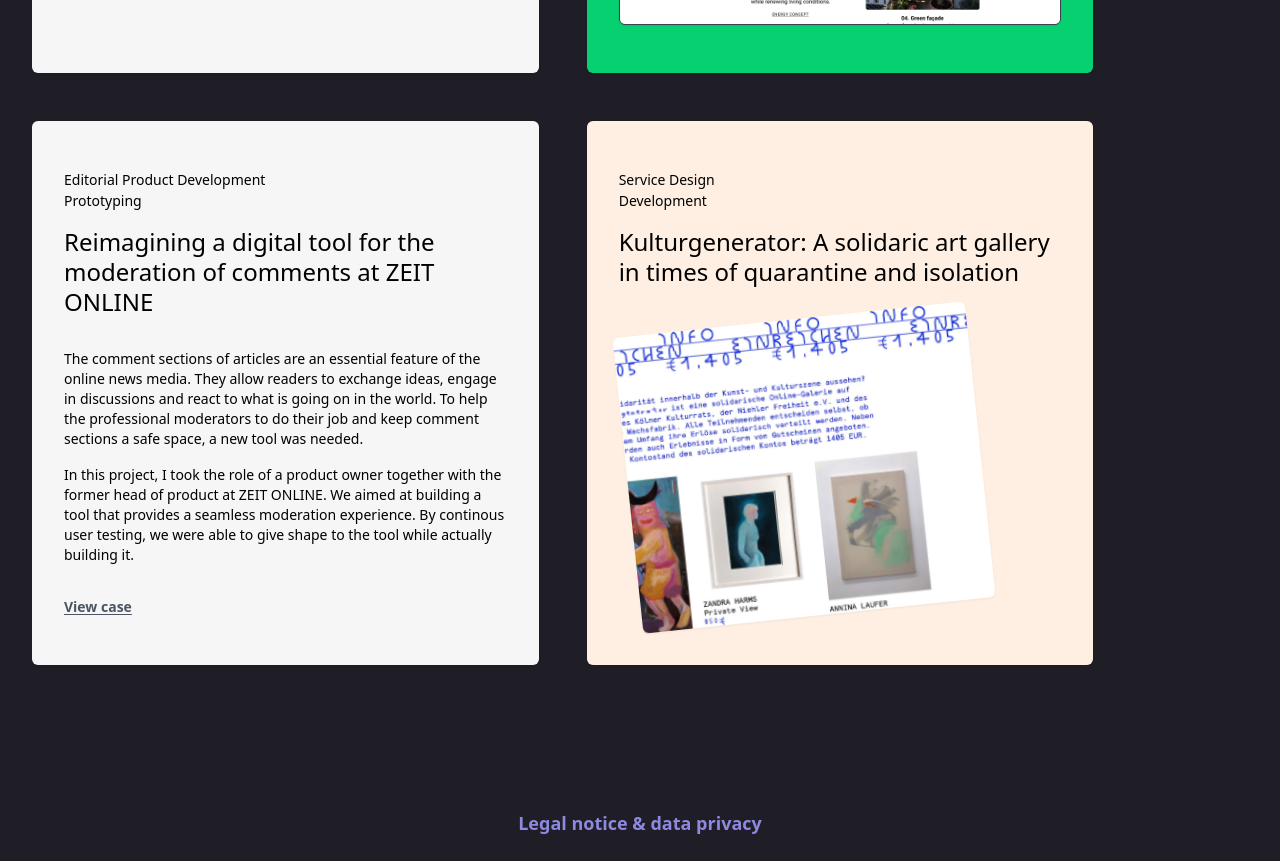
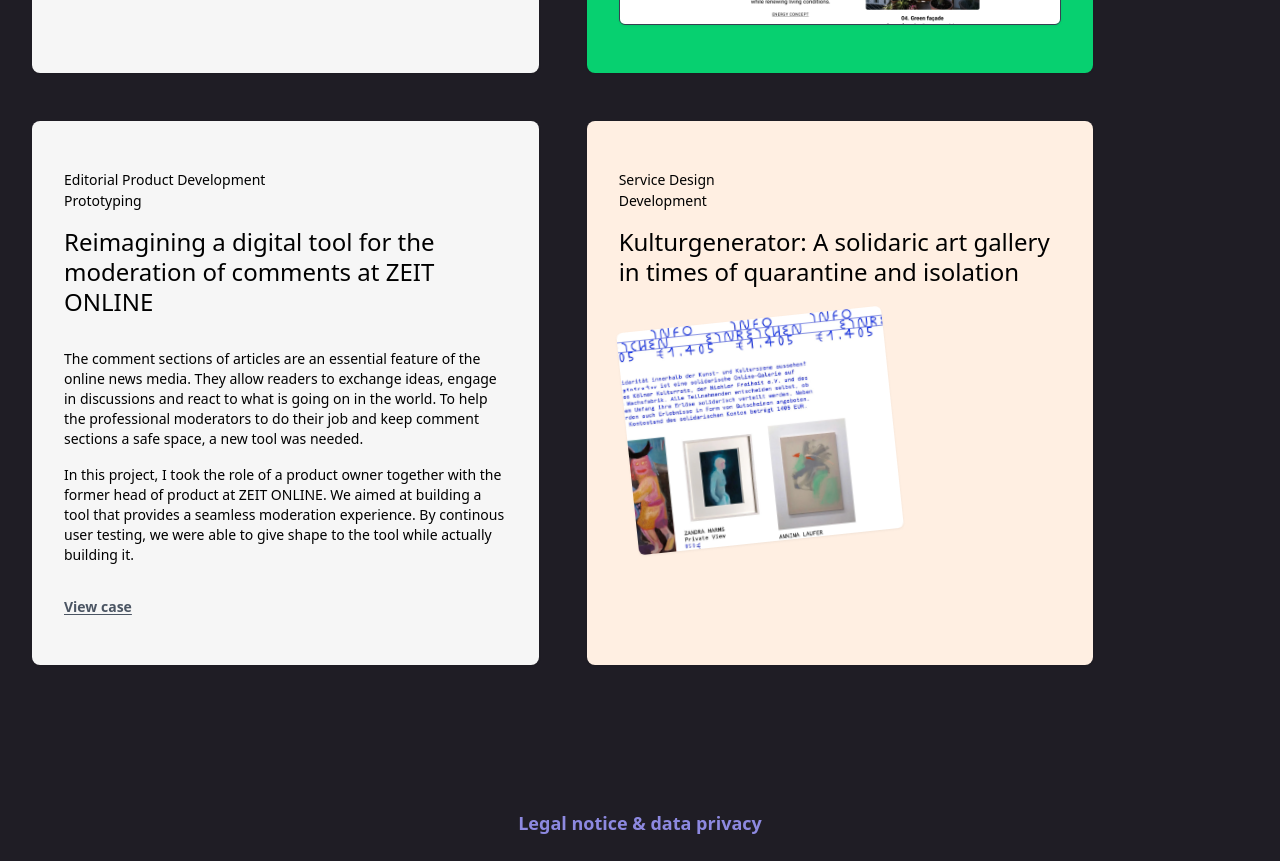
Before and after one commit to milanbargiel/portfolio, a Next.js app: page / in a window 1280 px wide. Shown: the part 1240-2101 px from the top of the page. Built offline with nearby package versions, Linux system fonts and the light colour scheme.

Commit message:
Update desktop layout styles

```diff
--- a/components/project-list.js
+++ b/components/project-list.js
@@ -70,7 +70,7 @@ export default function ProjectList() {
           title="Kulturgenerator: A solidaric art gallery in times of quarantine and isolation"
           image={kulturgeneratorPic}
           imageAlt="Screenshot from the kulturgenerator web interface"
-          imageStyles="my-4 ml-2 w-2/3 -rotate-6 rounded-md md:w-4/5 drop-shadow-sm"
+          imageStyles="my-4 ml-2 w-2/3 -rotate-6 rounded-md md:w-3/5 2xl:w-4/5 drop-shadow-sm"
           imageLink="https://www.ksta.de/kultur-medien/kulturgenerator-online-galerie-soll-kuenstlern-in-der-krise-helfen-157774"
           color="#FFEFE2"
         ></Project>
--- a/components/project.js
+++ b/components/project.js
@@ -11,7 +11,7 @@ export default function Project(props) {
 
   return (
     <article
-      className={`drop-shadow-sm px-4 pt-12 pb-4 mb-8 rounded-lg md:rounded-md md:px-8 md:mr-12 md:mb-12 md:w-5/12 2xl:w-3/12 ${
+      className={`drop-shadow-sm px-4 pt-12 pb-4 mb-8 rounded-lg md:px-8 md:mr-12 md:mb-12 md:w-5/12 2xl:w-[26rem] ${
         props.className ? props.className : ''
       }`}
       style={{ backgroundColor }}
```
